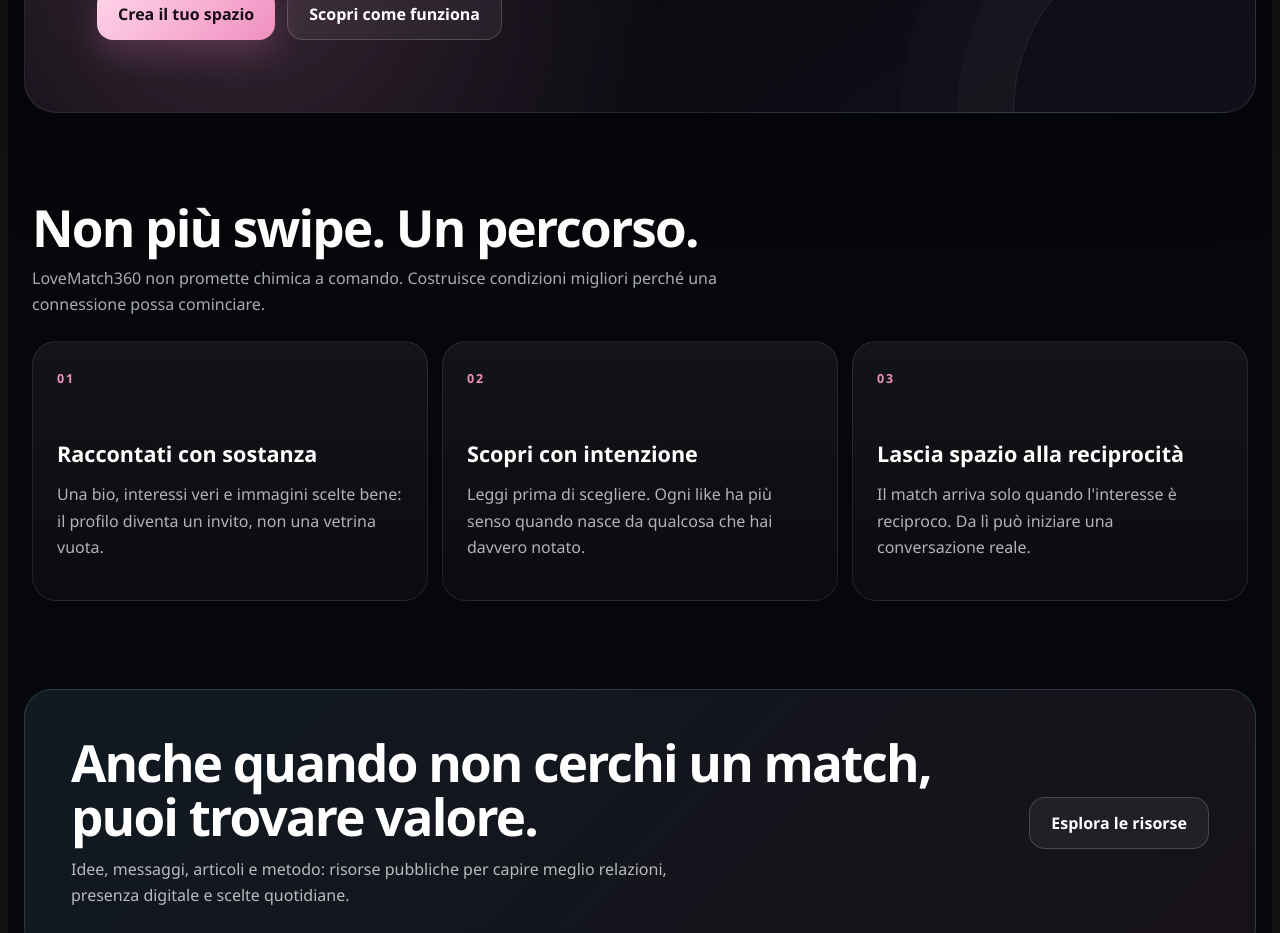
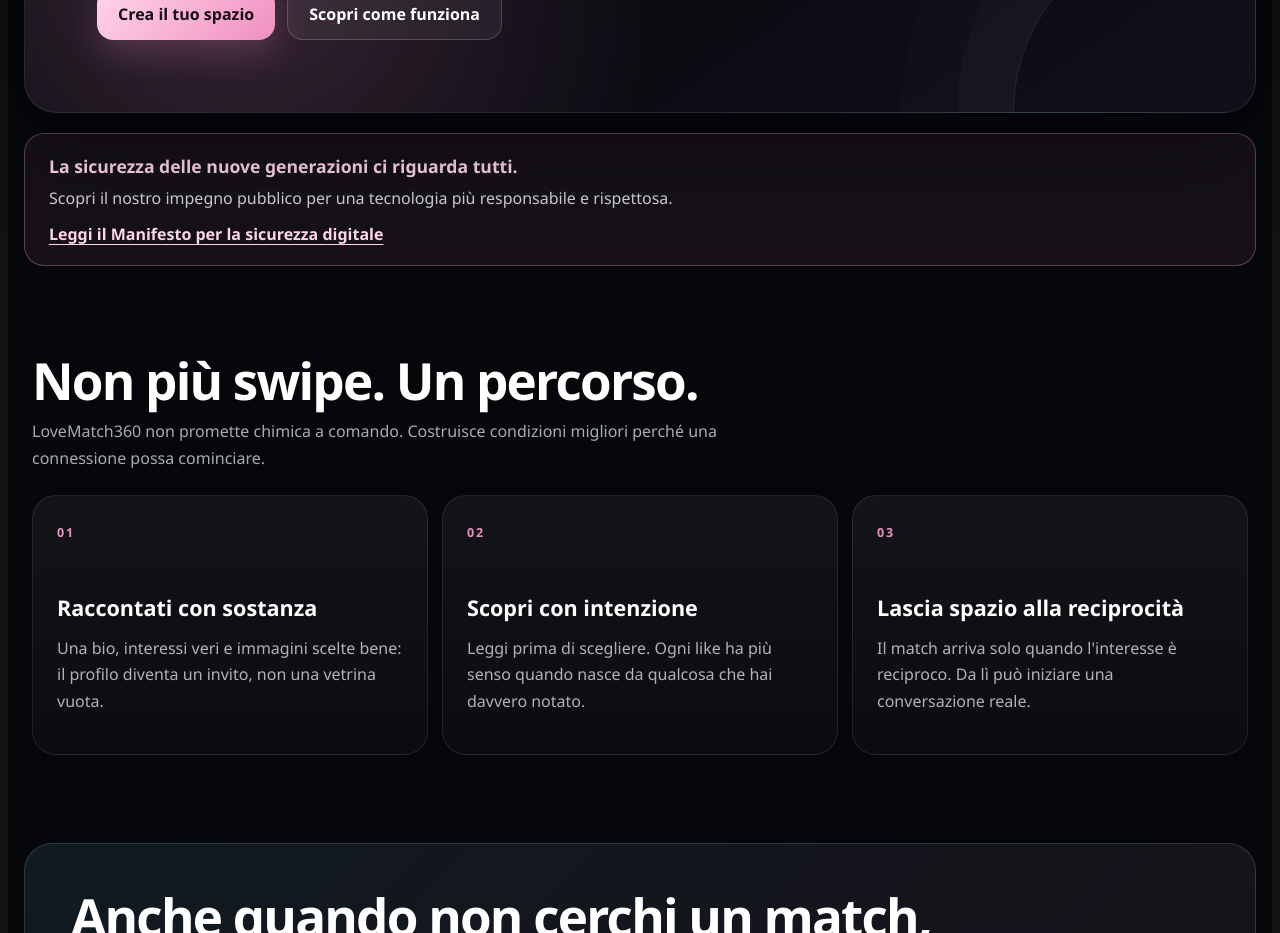
Before and after one commit to ciuval/lm360-admin-prod, a React (Vite) app: page /#/ in a window 1280 px wide. Shown: the part 960-1893 px from the top of the page. Built offline with nearby package versions, Linux system fonts and the light colour scheme; no server answers.

Commit message:
Feature digital safety manifesto on homepage

```diff
--- a/src/pages/Home.jsx
+++ b/src/pages/Home.jsx
@@ -428,6 +428,12 @@ export default function Home() {
         </aside>
       </section>
 
+      <aside aria-label="Impegno per la sicurezza digitale" style={{ marginTop: 20, padding: "20px 24px", border: "1px solid rgba(240,143,192,.35)", borderRadius: 20, background: "rgba(240,143,192,.075)" }}>
+        <strong style={{ display: "block", color: "#ffd6ea", fontSize: "1.1rem" }}>La sicurezza delle nuove generazioni ci riguarda tutti.</strong>
+        <p style={{ margin: "8px 0 12px", color: "rgba(248,250,252,.82)", lineHeight: 1.6 }}>Scopri il nostro impegno pubblico per una tecnologia più responsabile e rispettosa.</p>
+        <a href="/manifesto-sicurezza" style={{ color: "#ffd6ea", fontWeight: 800, textUnderlineOffset: 4 }}>Leggi il Manifesto per la sicurezza digitale</a>
+      </aside>
+
       <section className="lm-home-section" aria-labelledby="journey-title">
         <div className="lm-home-section-head">
           <h2 id="journey-title">Non più swipe. Un percorso.</h2>
```
